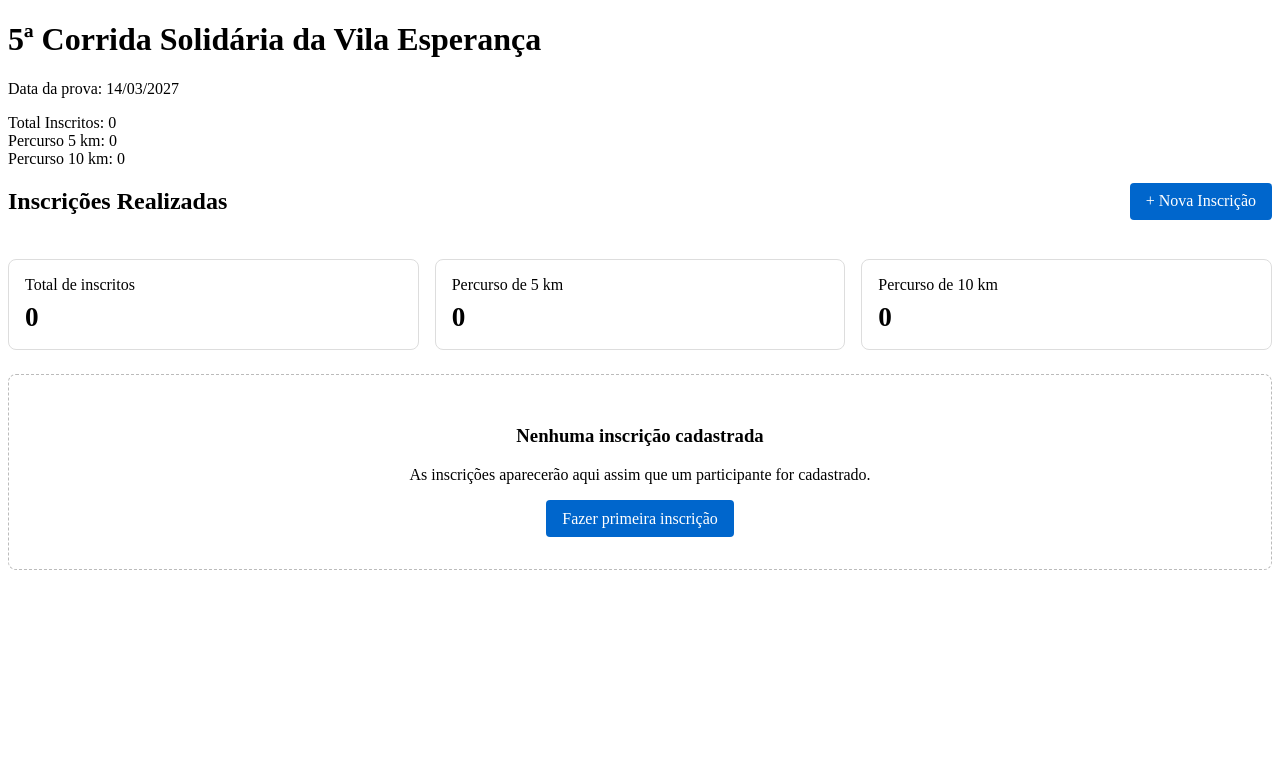
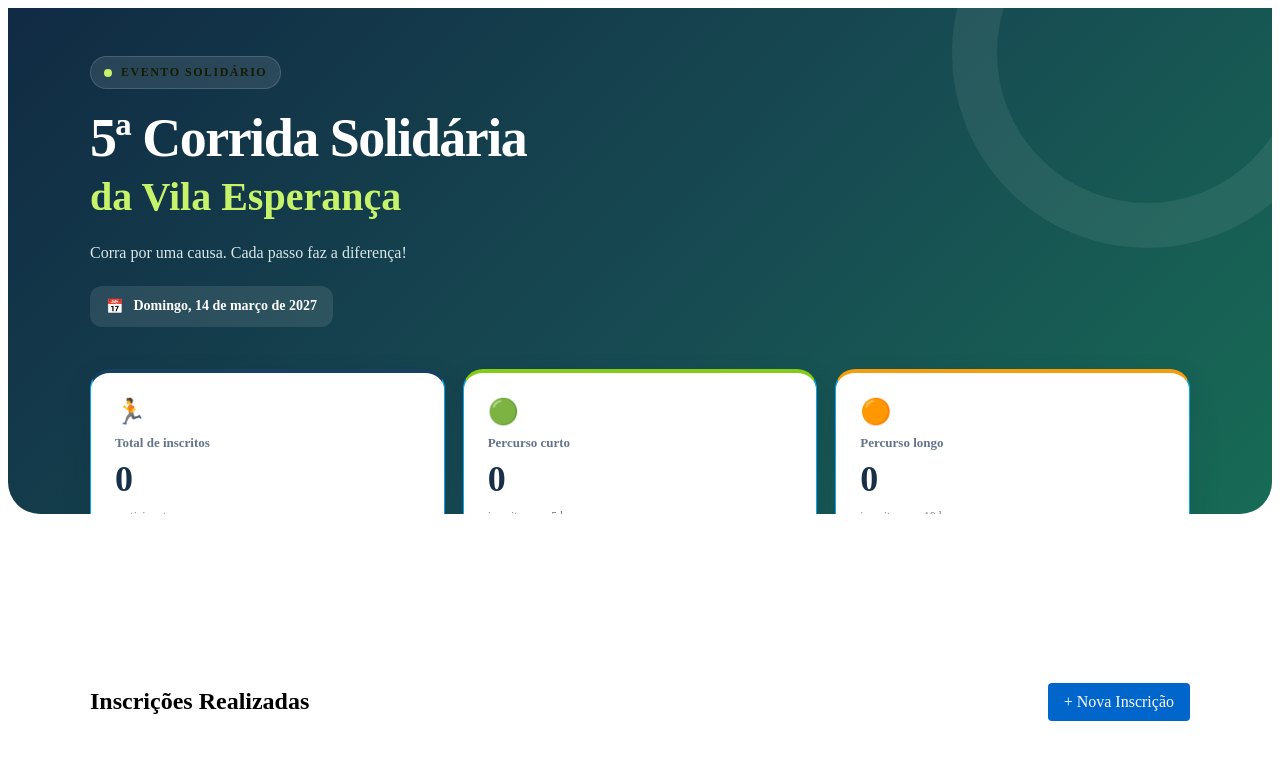
Before and after one commit to GuilhermeGouveia12/Projeto-de-Aptidao-Memora, an Angular app in the folder Projeto-de-Aptidao-Memora/: page /inscricoes in a window 1280 px wide. Shown: the top 757 px of the page. Built offline with nearby package versions, Linux system fonts and the light colour scheme.

Commit message:
Modificação no visual

```diff
--- a/Projeto-de-Aptidao-Memora/src/app/app.css
+++ b/Projeto-de-Aptidao-Memora/src/app/app.css
@@ -0,0 +1,223 @@
+/* ===== CABEÇALHO PRINCIPAL ===== */
+.header {
+  position: relative;
+  overflow: hidden;
+  padding: 48px 24px 90px;
+  color: #ffffff;
+  background: linear-gradient(135deg, #102a43 0%, #174b52 55%, #176b55 100%);
+  border-radius: 0 0 32px 32px;
+}
+
+/* Detalhes decorativos */
+.header::before {
+  content: "";
+  position: absolute;
+  width: 300px;
+  height: 300px;
+  top: -150px;
+  right: -70px;
+  border: 45px solid rgb(255 255 255 / 7%);
+  border-radius: 50%;
+  pointer-events: none;
+}
+
+.header-conteudo {
+  position: relative;
+  z-index: 1;
+  max-width: 1100px;
+  margin: 0 auto;
+}
+
+.evento-etiqueta {
+  display: inline-flex;
+  align-items: center;
+  gap: 9px;
+  margin-bottom: 20px;
+  padding: 8px 13px;
+  color: #141c02;
+  background: rgb(255 255 255 / 10%);
+  border: 1px solid rgb(255 255 255 / 15%);
+  border-radius: 30px;
+  font-size: 12px;
+  font-weight: 800;
+  letter-spacing: 1.5px;
+}
+
+.evento-ponto {
+  width: 8px;
+  height: 8px;
+  background: #c7f36b;
+  border-radius: 50%;
+}
+
+.header h1 {
+  margin: 0;
+  font-size: clamp(32px, 5vw, 54px);
+  font-weight: 850;
+  line-height: 1.1;
+  letter-spacing: -1.5px;
+}
+
+.header h2 {
+  margin: 5px 0 0;
+  color: #c7f36b;
+  font-size: clamp(25px, 4vw, 40px);
+  font-weight: 750;
+}
+
+.header-descricao {
+  margin: 20px 0;
+  color: #d8e7e9;
+  font-size: 16px;
+  line-height: 1.6;
+}
+
+.header-data {
+  display: inline-flex;
+  align-items: center;
+  gap: 10px;
+  padding: 12px 16px;
+  background: rgb(255 255 255 / 10%);
+  border-radius: 12px;
+  font-size: 14px;
+  font-weight: 600;
+}
+
+/* ===== CARTÕES DE RESUMO ===== */
+.resumo-cards {
+  position: relative;
+  z-index: 2;
+  display: grid;
+  grid-template-columns: repeat(3, minmax(0, 1fr));
+  gap: 18px;
+  max-width: 1100px;
+  margin: 42px auto -125px;
+}
+
+.card-resumo {
+  display: flex;
+  flex-direction: column;
+  align-items: flex-start;
+  gap: 9px;
+  min-width: 0;
+  padding: 24px;
+  color: #183047;
+  background: #ffffff;
+  border: 1px solid #08a5f3;
+  border-radius: 20px;
+  box-shadow: 0 12px 30px rgb(16 42 67 / 12%);
+  transition: transform 0.2s ease, box-shadow 0.2s ease;
+}
+
+.card-resumo:hover {
+  transform: translateY(-5px);
+  box-shadow: 0 18px 35px rgb(16 42 67 / 16%);
+}
+
+.card-icone {
+  font-size: 25px;
+}
+
+.card-legenda {
+  color: #64748b;
+  font-size: 13px;
+  font-weight: 600;
+}
+
+.card-resumo strong {
+  font-size: 36px;
+  font-weight: 850;
+  line-height: 1.1;
+}
+
+.card-detalhe {
+  color: #7b8794;
+  font-size: 12px;
+}
+
+.card-total {
+  border-top: 4px solid #173f5f;
+}
+
+.card-5km {
+  border-top: 4px solid #84cc16;
+}
+
+.card-10km {
+  border-top: 4px solid #f59e0b;
+}
+
+/* ===== ÁREA PRINCIPAL ===== */
+.container {
+  width: min(1100px, calc(100% - 40px));
+  margin: 155px auto 50px;
+}
+
+/* ===== RESPONSIVIDADE ===== */
+@media (max-width: 650px) {
+  .header {
+    padding: 35px 20px 75px;
+    border-radius: 0 0 24px 24px;
+  }
+
+  .header h1 {
+    letter-spacing: -0.8px;
+  }
+
+  .header-descricao {
+    font-size: 14px;
+  }
+
+  .header-data {
+    align-items: flex-start;
+    font-size: 13px;
+  }
+
+  .resumo-cards {
+    grid-template-columns: 1fr;
+    gap: 12px;
+    margin-top: 30px;
+    margin-bottom: -125px;
+  }
+
+  .card-resumo {
+    display: grid;
+    grid-template-columns: auto 1fr auto;
+    align-items: center;
+    gap: 8px 12px;
+    padding: 16px;
+  }
+
+  .card-icone {
+    grid-row: span 2;
+  }
+
+  .card-legenda {
+    align-self: end;
+  }
+
+  .card-resumo strong {
+    grid-column: 3;
+    grid-row: 1 / span 2;
+    font-size: 30px;
+  }
+
+  .card-detalhe {
+    align-self: start;
+  }
+
+  .container {
+    width: calc(100% - 28px);
+    margin-top: 155px;
+  }
+}
+
+@media (prefers-reduced-motion: reduce) {
+  .card-resumo {
+    transition: none;
+  }
+
+  .card-resumo:hover {
+    transform: none;
+  }
+}
--- a/Projeto-de-Aptidao-Memora/src/app/app.html
+++ b/Projeto-de-Aptidao-Memora/src/app/app.html
@@ -1,11 +1,44 @@
 <header class="header">
-  <h1>5ª Corrida Solidária da Vila Esperança</h1>
-  <p>Data da prova: 14/03/2027</p>
+  <div class="header-conteudo">
+    <div class="evento-etiqueta">
+      <span class="evento-ponto"></span>
+      EVENTO SOLIDÁRIO
+    </div>
+
+    <h1>5ª Corrida Solidária</h1>
+    <h2>da Vila Esperança</h2>
+
+    <p class="header-descricao">
+      Corra por uma causa. Cada passo faz a diferença!
+    </p>
+
+    <div class="header-data">
+      <span>📅</span>
+      <span>Domingo, 14 de março de 2027</span>
+    </div>
+  </div>
 
   <div class="resumo-cards">
-    <div class="card-resumo">Total Inscritos: 0</div>
-    <div class="card-resumo">Percurso 5 km: 0</div>
-    <div class="card-resumo">Percurso 10 km: 0</div>
+    <div class="card-resumo card-total">
+      <span class="card-icone">🏃</span>
+      <span class="card-legenda">Total de inscritos</span>
+      <strong>0</strong>
+      <span class="card-detalhe">participantes</span>
+    </div>
+
+    <div class="card-resumo card-5km">
+      <span class="card-icone">🟢</span>
+      <span class="card-legenda">Percurso curto</span>
+      <strong>0</strong>
+      <span class="card-detalhe">inscritos nos 5 km</span>
+    </div>
+
+    <div class="card-resumo card-10km">
+      <span class="card-icone">🟠</span>
+      <span class="card-legenda">Percurso longo</span>
+      <strong>0</strong>
+      <span class="card-detalhe">inscritos nos 10 km</span>
+    </div>
   </div>
 </header>
 
```
